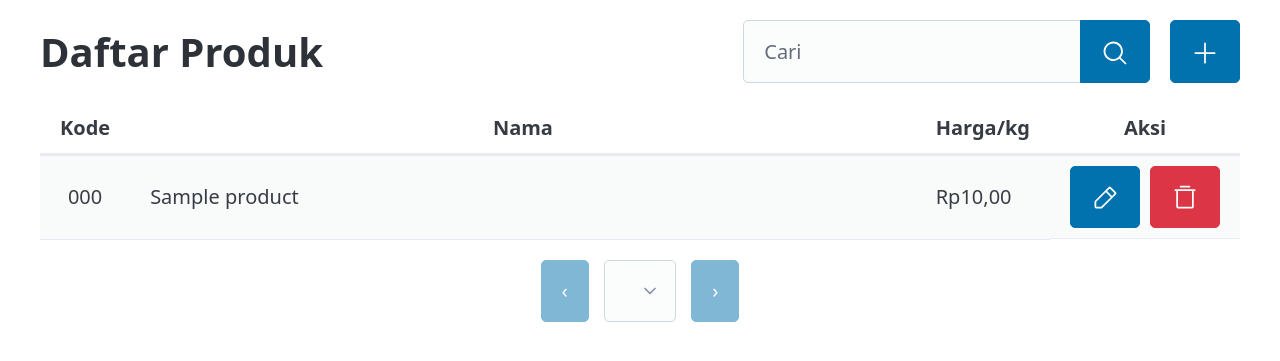
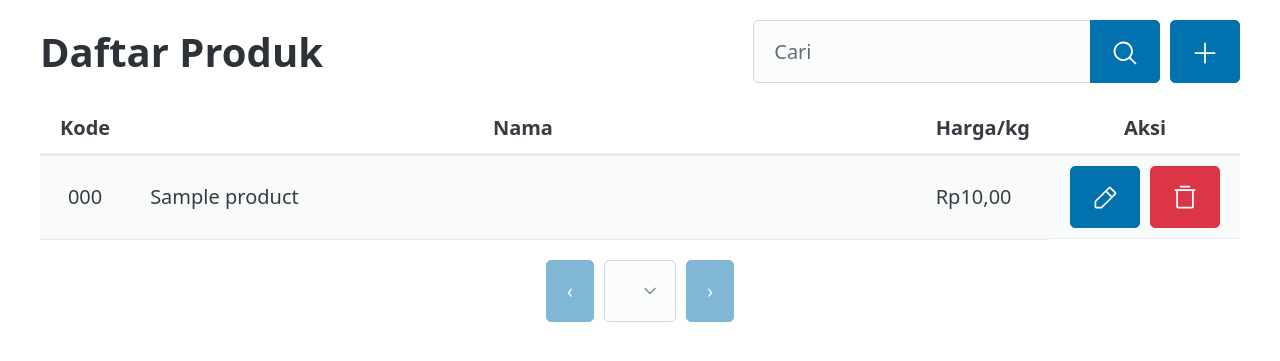
Before and after one commit to CJRadit/tugas-sekolah, a CodeIgniter 4 app: the page made by rpl-responsi-7/app/Views/products/index.php in a window 1280 px wide. Shown: the top 361 px of the page. Run offline with PHP 8.4 and a stand-in for CodeIgniter, Linux system fonts and the light colour scheme; the template is opened without the code that fills it: most values are stand-ins (such as "Sample title", 1, 10 or a date in 2020); data that the repository does not hold is empty; some libraries are stand-ins or nearby versions.

Commit message:
feat(rpl-responsi-7): Update styling

```diff
--- a/rpl-responsi-7/app/Views/products/index.php
+++ b/rpl-responsi-7/app/Views/products/index.php
@@ -54,7 +54,7 @@ $next_query = [
   <div style="display: flex; justify-content: space-between; align-items: center;">
     <h1>Daftar Produk</h1>
 
-    <div style="display: flex; gap: 1rem; align-items: start;">
+    <div style="display: flex; gap: .5rem; align-items: start;">
       <!-- Search -->
       <form id="_search" action="/products" method="GET">
         <fieldset role="group">
@@ -119,7 +119,7 @@ $next_query = [
   </table>
 
   <!-- Pagination -->
-  <div style="width: fit-content; margin-inline: auto">
+  <div style="display: flex; width: fit-content; margin-inline: auto">
     <a
       href="/products<?= !empty($previous_query) ? '?' . http_build_query($previous_query) : '' ?>"
       role="button"
```
